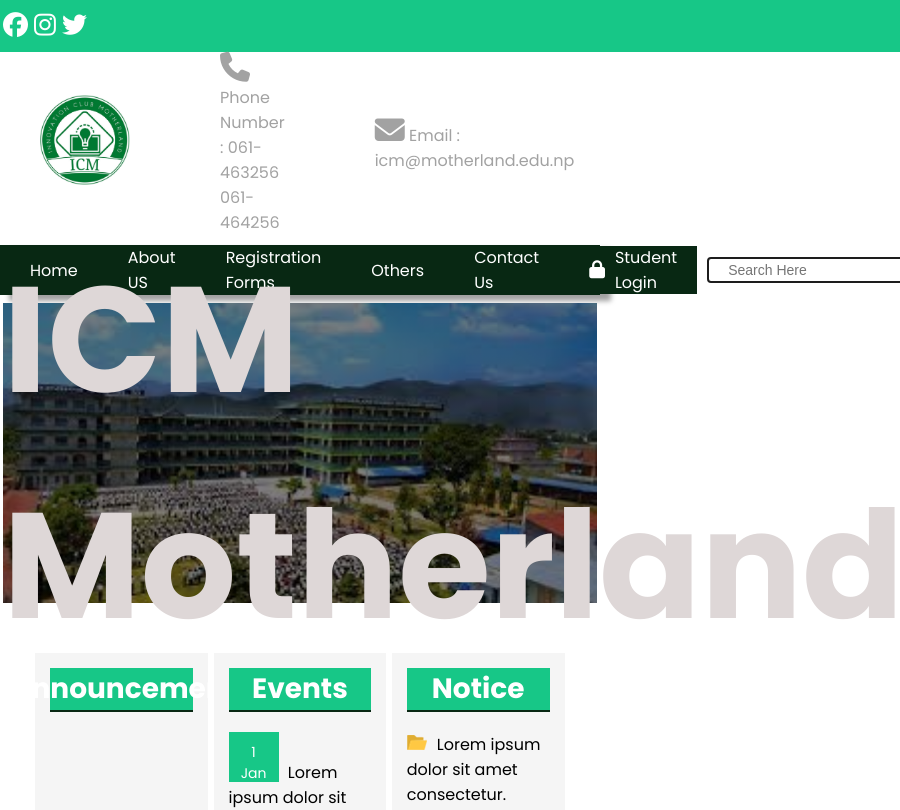
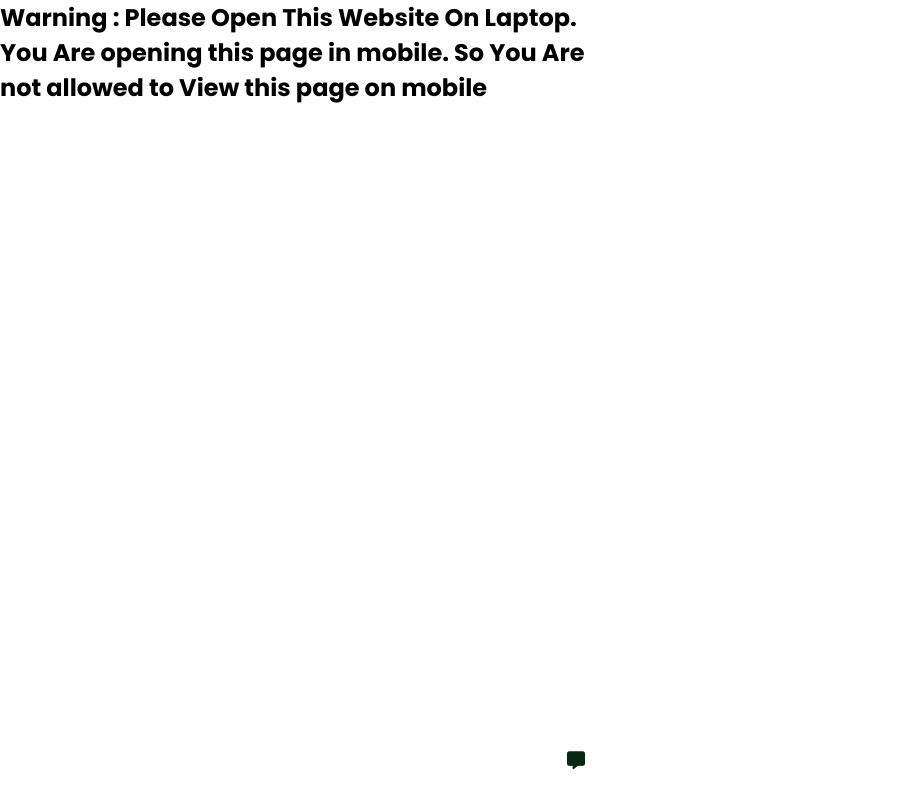
Before and after one commit to BibekPoudel855/ICM, a plain HTML site: page Project_2/index.html in a window 600 px wide. Shown: the top 810 px of the page, 900 px wide, since content can reach past the window. Drawn offline with Linux system fonts and the light colour scheme.

Commit message:
Add files via upload

```diff
--- a/Project_2/index.html
+++ b/Project_2/index.html
@@ -6,9 +6,14 @@
     <link rel="stylesheet" href="style.css" />
     <title>ICM Motherland</title>
     <link rel="icon" type="image/x-icon" href="/Image_project_2/icm_logo.jpg" />
-
   </head>
   <body>
+
+<h3 class="warning">
+  Warning : Please Open This Website On Laptop.
+  You Are opening this page in mobile. So You Are not allowed to View this page on mobile
+</h3>
+
     <header>
       <!--first panel-->
       <div class="nav-first-panel">
@@ -319,24 +324,16 @@
         </div>
       </section>
 
-<!--Placements-->
-
-
+      <!--Placements-->
 
       <section class="placement">
         <div class="container inner-placement">
           <h2>Top Placement</h2>
           <marquee direction="left">
-            <img src="/Image_project_2/placement.jpg" alt="img">
+            <img src="/Image_project_2/placement.jpg" alt="img" />
           </marquee>
         </div>
       </section>
-
-
-
-
-
-
     </main>
 
     <!--Foooter-->
@@ -415,6 +412,14 @@
       </section>
     </footer>
 
+
+    <div class="message">
+      <i class="fa-solid fa-message"></i>
+    </div>
+
+
+
+
     <script
       src="https://kit.fontawesome.com/aa7e8e5772.js"
       crossorigin="anonymous"
--- a/Project_2/style.css
+++ b/Project_2/style.css
@@ -13,7 +13,7 @@
   --padding-inline: 20px;
   --footer-background: #25282e;
 }
-
+/* Custom Scroll Bar */
 ::-webkit-scrollbar {
   width: 20px;
 }
@@ -43,7 +43,7 @@ body {
   font-family: "Poppins", sans-serif;
   /* min-height: 100vh;
     width: 100vw; */
-  overflow-x: hidden;
+  /* overflow-x: hidden; */
 }
 
 p {
@@ -65,6 +65,9 @@ ul li {
 
 /* aba balla code suru hai */
 /* first nav-panel */
+
+
+
 
 .nav-first-panel {
   display: flex;
@@ -116,6 +119,7 @@ ul li {
 /*third nav panel or third section*/
 
 .third-nav-panel nav {
+  position: sticky;
   height: 50px;
   margin-top: 10px;
   background-color: var(--second-color);
@@ -190,7 +194,8 @@ ul li {
   position: relative;
   font-size: 150px;
   font-weight: 600;
-  color: rgb(222, 215, 215);
+  /* color: rgb(222, 215, 215); */
+  color: rgba(222, 215, 215, 0.3);
 }
 
 /*Events Annnouncements 3 board*/
@@ -458,11 +463,11 @@ ul li {
 }
 
 /* placement*/
-.placement{
+.placement {
   background-color: white;
   height: 30vh;
 }
-.placement .inner-placement h2{
+.placement .inner-placement h2 {
   color: var(--heading-color);
   font-size: 30px;
   font-weight: 500;
@@ -470,12 +475,9 @@ ul li {
   margin: 10px 40px 10px 10px;
 }
 
-.placement .inner-placement marquee{
+.placement .inner-placement marquee {
   margin: 25px 0px 25px 10px;
 }
-
-
-
 
 /* Footer */
 
@@ -548,42 +550,90 @@ ul li {
   color: white;
 }
 
-
 /* footer copyright section*/
-.footer-last-copyright-privacy-section{
+.footer-last-copyright-privacy-section {
   height: 100px;
   width: 100%;
   background-color: var(--accent-color-dark);
   font-size: 13px;
   color: #dddddd;
 }
-.footer-privacy-section{
+.footer-privacy-section {
   display: flex;
   justify-content: center;
   align-items: center;
 }
-.footer-privacy-section ul li{
+.footer-privacy-section ul li {
   display: inline-block;
   margin-right: 10px;
   margin-top: 30px;
 }
-.footer-privacy-section a:hover{
+.footer-privacy-section a:hover {
   text-decoration: underline;
 }
 
 /* footer copyright */
-.footer-copyright-last-panel{
+.footer-copyright-last-panel {
   text-align: center;
+}
+
+
+/* Message box last */
+
+
+.message i{
+  font-size: 3vw;
+  position: fixed;
+  bottom: 30px;
+  right: 15px;
+  color: var(--second-color);
 }
 
 
 
 
-@media (max-width : 1200px) {
-  .manager{
+/* responsive */
+@media (max-width: 1200px) {
+  .manager {
     height: 800px;
   }
-  .manager .last-img{
+  .manager .last-img {
     display: none;
   }
+  .hero-section-img p{
+    font-size: 100px;
   }
+}
+
+
+/* @media (max-width : 800px){
+  section{
+    display: flex;
+    flex-direction: column;
+    width: 100%;
+    display: grid;
+    grid-auto-flow: column;
+    flex-wrap: wrap;
+  }
+} */
+
+
+/* Warning */
+
+@media (min-width:600px) {
+  .warning{
+    display: none;
+  }
+}
+@media (max-width: 600px) {
+  .warning{
+    font-size: 1.5em;
+    color: black;
+    display: inline-block;
+    width: 100%;
+  }
+  main,section,header,footer{
+    display: none;
+  }
+
+}
```
